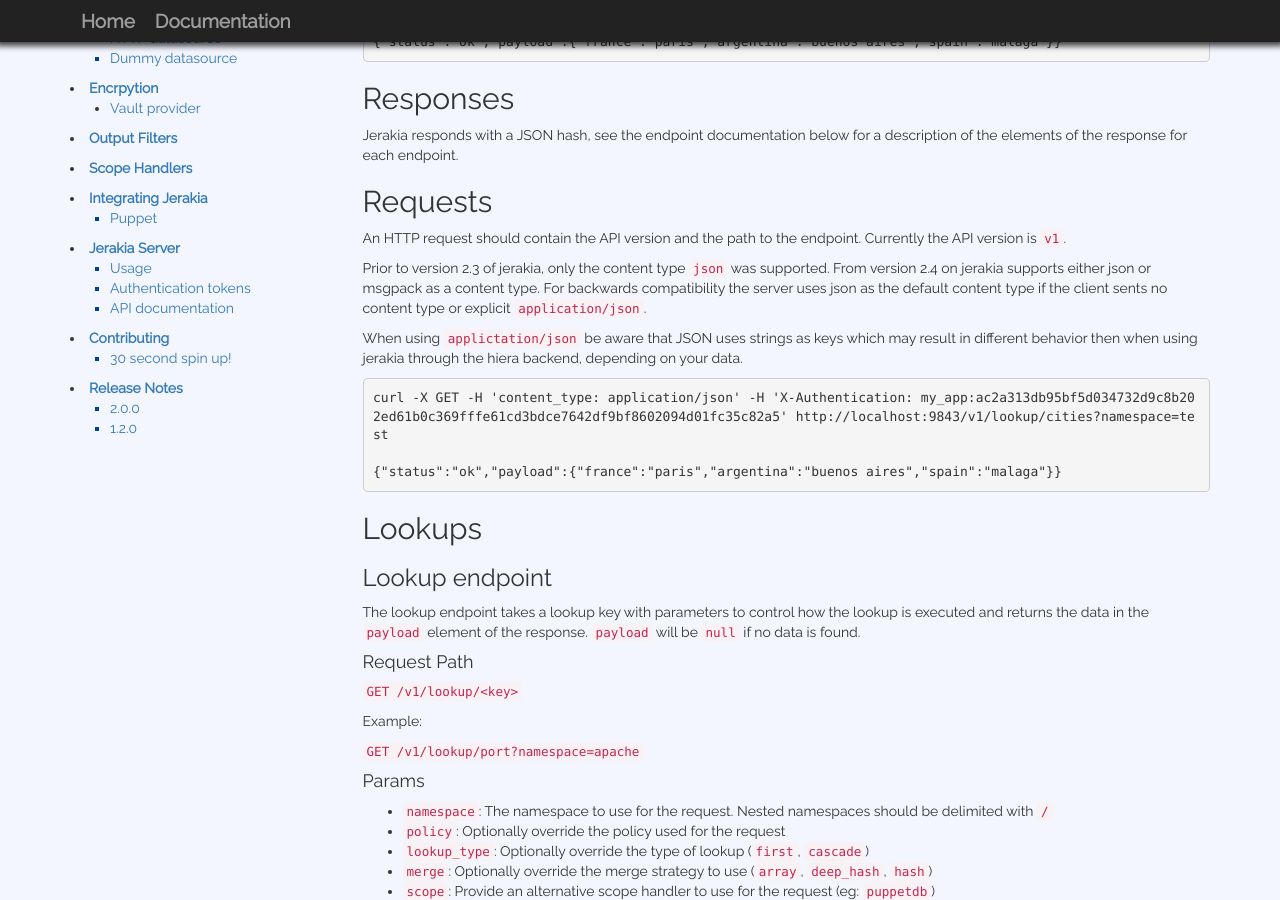
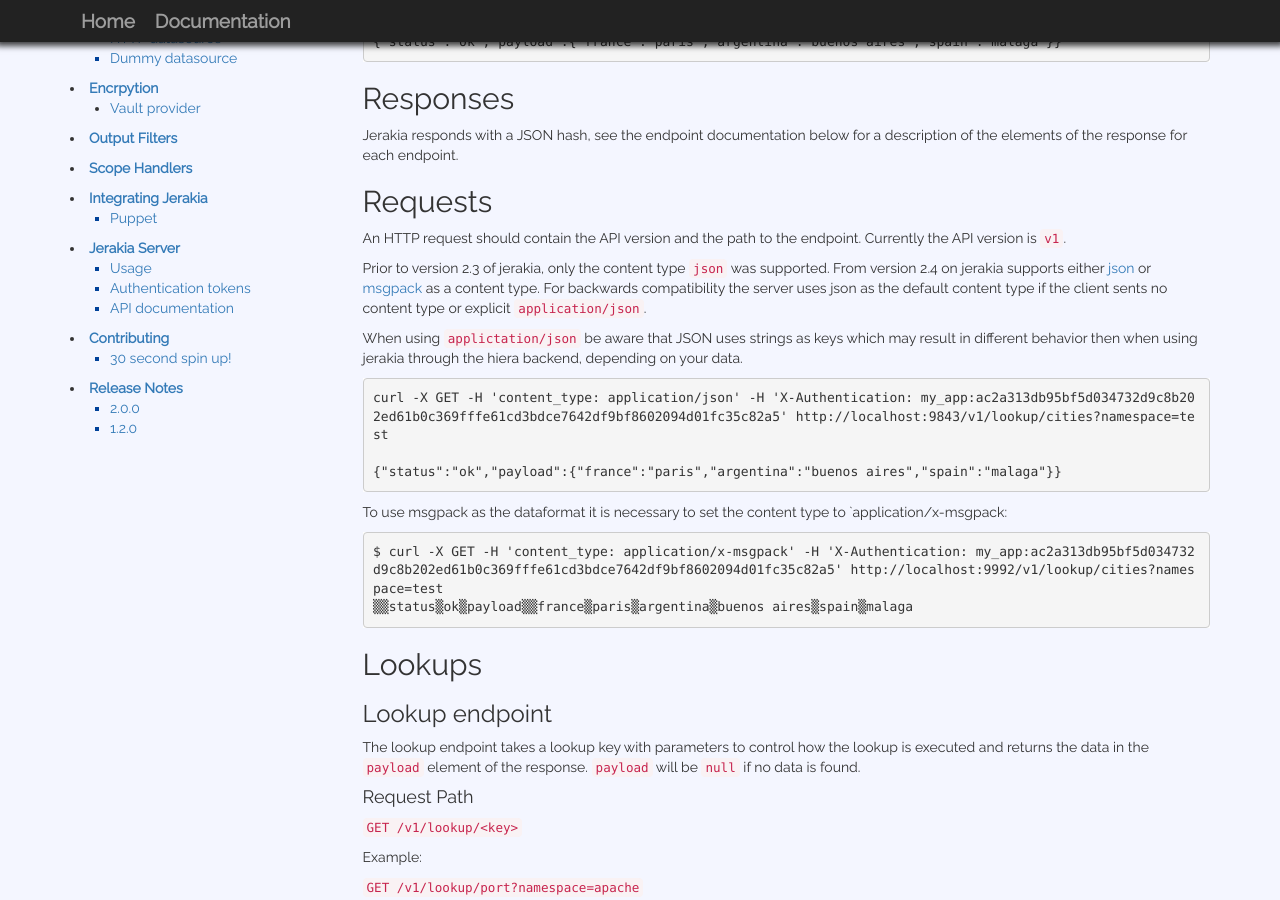
Before and after one commit to jerakia/jerakia, a Jekyll site: the page built from server/api.md, in a window 1280 px wide and 900 px high, scrolled down 418 px. Built offline with Jekyll 4.4.1, drawn with Linux system fonts in a browser that asks for light colours; nearby versions of some CDN libraries; our own code applies the rules of GitHub Pages for plain Markdown files.

Commit message:
Added msgpack example and links to json and msgpack

```diff
--- a/server/api.md
+++ b/server/api.md
@@ -28,7 +28,7 @@ Jerakia responds with a JSON hash, see the endpoint documentation below for a de
 
 An HTTP request should contain the API version and the path to the endpoint. Currently the API version is `v1`.
 
-Prior to version 2.3 of jerakia, only the content type `json` was supported. From version 2.4 on jerakia supports either json or msgpack as a content type. For backwards compatibility the server uses json as the default content type if the client sents no content type or explicit `application/json`.
+Prior to version 2.3 of jerakia, only the content type `json` was supported. From version 2.4 on jerakia supports either [json](http://json.org/) or [msgpack](http://msgpack.org/) as a content type. For backwards compatibility the server uses json as the default content type if the client sents no content type or explicit `application/json`.
 
 When using `applictation/json` be aware that JSON uses strings as keys which may result in different behavior then when using jerakia through the hiera backend, depending on your data.
 
@@ -38,6 +38,12 @@ curl -X GET -H 'content_type: application/json' -H 'X-Authentication: my_app:ac2
 {"status":"ok","payload":{"france":"paris","argentina":"buenos aires","spain":"malaga"}}
 {% endhighlight %}
 
+To use msgpack as the dataformat it is necessary to set the content type to `application/x-msgpack:
+
+{% highlight none %}
+$ curl -X GET -H 'content_type: application/x-msgpack' -H 'X-Authentication: my_app:ac2a313db95bf5d034732d9c8b202ed61b0c369fffe61cd3bdce7642df9bf8602094d01fc35c82a5' http://localhost:9992/v1/lookup/cities?namespace=test
+▒▒status▒ok▒payload▒▒france▒paris▒argentina▒buenos aires▒spain▒malaga
+{% endhighlight %}
 
 ## Lookups
 
```
